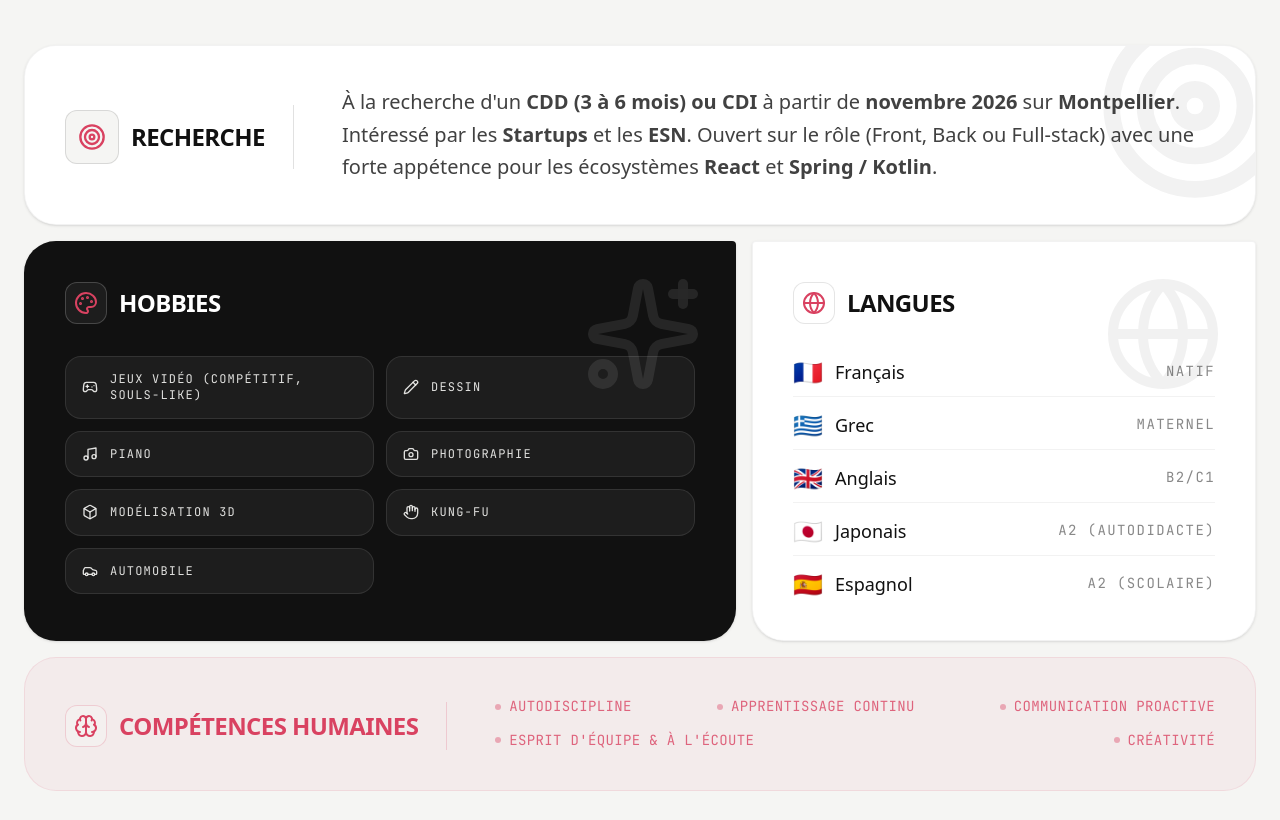
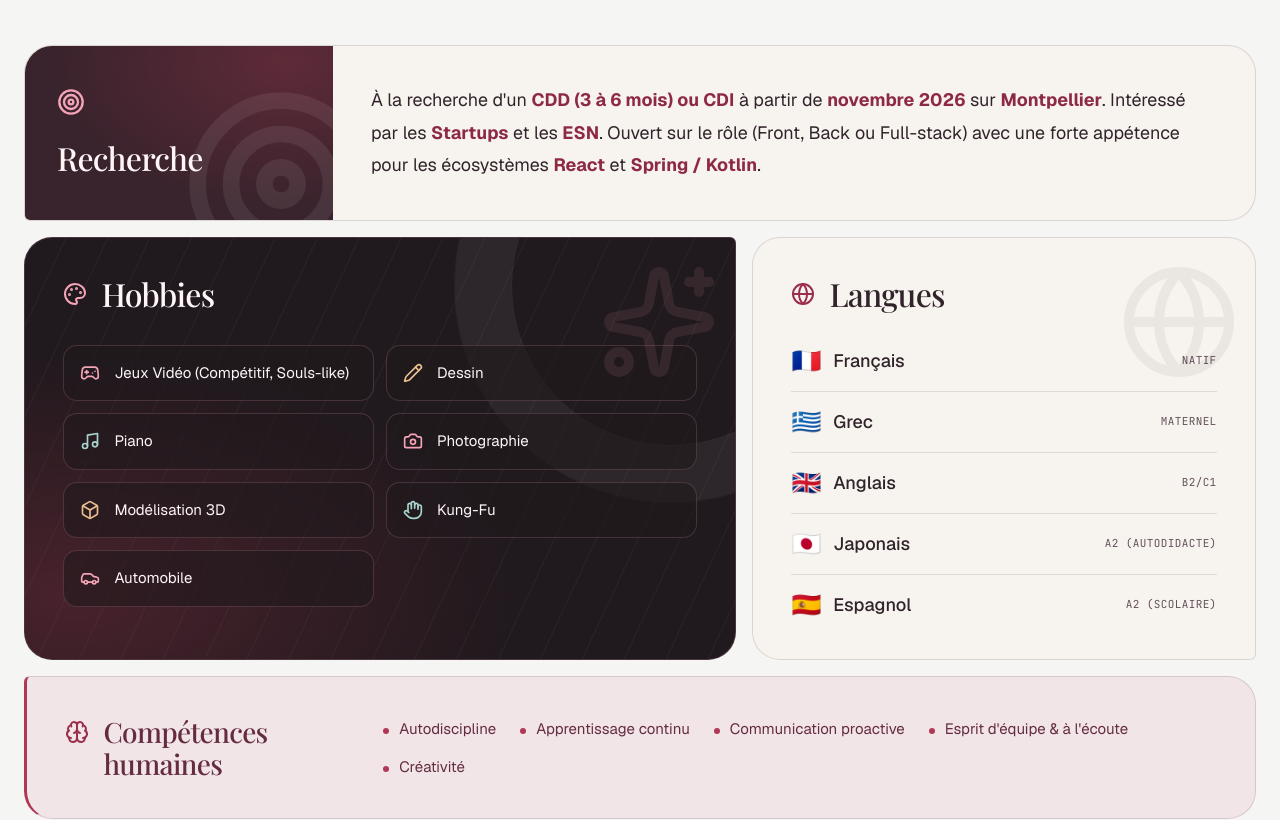
Before and after one commit to theodoredeboisseson/theodoredeboisseson.github.io, a Next.js app: page / in a window 1280 px wide. Shown: the part 1020-1840 px from the top of the page. Built offline with nearby package versions, Linux system fonts and the light colour scheme; a web font is replaced by a local one.

Commit message:
style: refresh profile bento surfaces

```diff
--- /dev/null
+++ b/app/components/sections/AboutSection.module.css
@@ -0,0 +1,179 @@
+.grid {
+    display: grid;
+    grid-template-columns: minmax(0, 1fr);
+    gap: 1rem;
+    font-family: var(--font-geist-sans), sans-serif;
+}
+
+.card {
+    position: relative;
+    isolation: isolate;
+    min-width: 0;
+    overflow: hidden;
+    padding: clamp(1.5rem, 3vw, 2.5rem);
+    border: 1px solid #39232c26;
+    border-radius: 1.75rem;
+    background: var(--surface-paper, #f7f4ef);
+    color: #30232a;
+}
+
+.heading {
+    display: flex;
+    align-items: center;
+    gap: .875rem;
+    margin-bottom: 2rem;
+}
+
+.heading > svg { flex-shrink: 0; color: #9b2f4b; }
+
+.title {
+    font-family: var(--font-playfair), serif;
+    font-size: clamp(1.75rem, 2.5vw, 2.25rem);
+    font-weight: 500;
+    line-height: 1.15;
+    letter-spacing: -.025em;
+    text-wrap: balance;
+}
+
+.seeking {
+    display: grid;
+    padding: 0;
+    border-radius: 1.75rem 1.75rem 1.75rem .375rem;
+}
+
+.seekingHeading {
+    position: relative;
+    display: flex;
+    overflow: hidden;
+    align-items: center;
+    gap: 1rem;
+    padding: 1.5rem;
+    background: radial-gradient(ellipse at 85% 9%, #d942613b, transparent 65%) var(--surface-wine, #39232c);
+    color: #fff5f7;
+}
+
+.seekingHeading > svg:first-child { flex-shrink: 0; color: #f5a4b8; }
+.seekingHeading .title { position: relative; z-index: 1; }
+.seekingMark { position: absolute; right: -3rem; bottom: -4rem; opacity: .08; pointer-events: none; }
+
+.seekingText {
+    align-self: center;
+    padding: clamp(1.5rem, 3vw, 2.5rem);
+    font-size: clamp(1rem, 1.4vw, 1.125rem);
+    line-height: 1.8;
+}
+
+.seekingText strong { font-weight: 650; color: #8e2944; }
+
+.hobbies {
+    border-color: #f5a4b833;
+    border-top-right-radius: .375rem;
+    background: var(--surface-ink, #20191d);
+    color: #fff5f7;
+}
+
+.hobbies::before {
+    content: "";
+    position: absolute;
+    z-index: -1;
+    inset: 0;
+    pointer-events: none;
+    background:
+        radial-gradient(ellipse at 6% 85%, #d9426138, transparent 48%),
+        repeating-linear-gradient(115deg, transparent 0 36px, #ffffff0b 37px, transparent 38px);
+}
+
+.hobbies::after {
+    content: "";
+    position: absolute;
+    z-index: -1;
+    top: -7rem;
+    right: -6rem;
+    width: 20rem;
+    aspect-ratio: 1;
+    border: 1px solid #ffffff14;
+    border-radius: 50%;
+    box-shadow: 0 0 0 3.5rem #ffffff05, 0 0 0 calc(3.5rem + 1px) #ffffff0a;
+    pointer-events: none;
+}
+
+.hobbies .heading > svg { color: #f5a4b8; }
+.watermark { position: absolute; top: 1.5rem; right: 1rem; opacity: .06; pointer-events: none; }
+.hobbies .watermark { color: #f5a4b8; opacity: .1; }
+
+.hobbyList { display: grid; gap: .75rem; }
+
+.hobby {
+    display: flex;
+    min-width: 0;
+    align-items: center;
+    gap: .875rem;
+    padding: 1rem;
+    border: 1px solid #f5a4b82e;
+    border-radius: .875rem;
+    background: #20191d99;
+    font-size: .9375rem;
+    line-height: 1.5;
+}
+
+.hobby > svg { flex-shrink: 0; color: #f5a4b8; }
+.hobby:nth-child(3n + 2) > svg { color: #e9bf90; }
+.hobby:nth-child(3n) > svg { color: #a9d3cf; }
+
+.languages { display: flex; flex-direction: column; border-bottom-right-radius: .375rem; }
+.languageList { margin-top: auto; }
+
+.language {
+    display: flex;
+    flex-wrap: wrap;
+    align-items: center;
+    justify-content: space-between;
+    gap: .25rem 1rem;
+    padding: .875rem 0;
+    border-bottom: 1px solid #39232c1f;
+}
+
+.language:first-child { padding-top: 0; }
+.language:last-child { padding-bottom: 0; border-bottom: 0; }
+.languageName { display: flex; align-items: center; gap: .75rem; font-size: 1.125rem; font-weight: 500; }
+.level { color: #63515a; font-family: var(--font-mono), monospace; font-size: .6875rem; line-height: 1.7; text-transform: uppercase; letter-spacing: .035em; }
+
+.softSkills {
+    display: grid;
+    gap: 1.5rem;
+    border-top-left-radius: .375rem;
+    border-left: 3px solid #b13756;
+    background: #f1e5e8;
+    color: #652c40;
+}
+
+.softSkills .heading { align-items: flex-start; margin-bottom: 0; }
+.softSkills .heading > svg { margin-top: .25rem; }
+.softSkills .title { max-width: 16ch; font-size: 1.75rem; }
+.softSkillList { display: flex; flex-wrap: wrap; align-items: center; gap: .75rem 1.5rem; }
+.softSkillList li { display: flex; align-items: baseline; gap: .625rem; font-size: .9375rem; line-height: 1.6; }
+.softSkillList li::before { content: ""; width: .375rem; height: .375rem; flex-shrink: 0; border-radius: 50%; background: #b13756; }
+
+@media (min-width: 640px) {
+    .hobbyList { grid-template-columns: repeat(2, minmax(0, 1fr)); }
+}
+
+@media (min-width: 768px) {
+    .grid { grid-template-columns: repeat(12, minmax(0, 1fr)); }
+    .seeking, .softSkills { grid-column: 1 / -1; }
+    .seeking { grid-template-columns: minmax(0, 3fr) minmax(0, 9fr); }
+    .seekingHeading { flex-direction: column; align-items: flex-start; justify-content: center; gap: 1.5rem; }
+    .hobbies { grid-column: span 7; }
+    .languages { grid-column: span 5; }
+    .hobbyList { grid-template-columns: minmax(0, 1fr); }
+}
+
+@media (min-width: 1024px) {
+    .hobbyList { grid-template-columns: repeat(2, minmax(0, 1fr)); }
+    .seekingHeading { padding: 2rem; }
+    .softSkills { grid-template-columns: minmax(0, 3fr) minmax(0, 9fr); gap: 2.5rem; }
+}
+
+@media (prefers-reduced-motion: reduce) {
+    .card { opacity: 1 !important; transform: none !important; }
+}
--- a/app/components/sections/AboutSection.tsx
+++ b/app/components/sections/AboutSection.tsx
@@ -19,6 +19,7 @@ import {
 
 import Section from '@/app/components/ui/containers/Section';
 import { AboutSectionProps } from '@/app/types';
+import styles from './AboutSection.module.css';
 
 const iconMap: Record<string, LucideIcon> = {
     Gamepad2,
@@ -34,89 +35,79 @@ const iconMap: Record<string, LucideIcon> = {
 export default function AboutSection({ id, seeking, languages, softSkills, hobbies }: AboutSectionProps) {
     return (
         <Section id={id} title="Profil" className="container-7xl px-4 md:px-6 py-12 mt-8">
-            <div className="bento-grid">
-                {/* Status/Seeking (Full width or Span 12) - Highlighted */}
+            <div className={styles.grid}>
                 <motion.div
                     initial={{ opacity: 0, y: 30 }}
                     whileInView={{ opacity: 1, y: 0 }}
                     viewport={{ once: true }}
-                    className="md:col-span-12 bento-card rounded-bl-sm md:rounded-bl-4xl group flex flex-col md:flex-row gap-6 lg:gap-8 items-start md:items-center w-full"
+                    className={`motion-reducible ${styles.card} ${styles.seeking}`}
+                    aria-labelledby="profile-seeking"
                 >
-                    <div className="absolute -right-10 -top-10 opacity-5 group-hover:opacity-10 transition-opacity">
-                        <Target size={200} />
+                    <div className={styles.seekingHeading}>
+                        <Target size={28} aria-hidden="true" />
+                        <h3 id="profile-seeking" className={styles.title}>Recherche</h3>
+                        <Target size={200} className={styles.seekingMark} aria-hidden="true" />
                     </div>
-                    <div className="flex items-center gap-3 w-fit pt-1 shrink-0 relative z-10">
-                        <div className="p-3 border border-border rounded-xl bg-background text-primary">
-                            <Target size={28} />
-                        </div>
-                        <h3 className="text-xl md:text-2xl font-bold font-sans uppercase tracking-tight w-fit">Recherche</h3>
-                        <div className="hidden md:block w-px h-16 bg-border mx-4"></div>
-                    </div>
-                    <div className="relative z-10 font-sans text-lg md:text-xl text-foreground/80 leading-relaxed max-w-4xl">
-                        {/* Process bold text from JSON simple markdown style */}
-                        {seeking.description.split(/(\*\*.*?\*\*)/).map((part, i) =>
+                    <p className={styles.seekingText}>
+                        {seeking.description.split(/(\*\*.*?\*\*)/).map((part, partIndex) =>
                             part.startsWith('**') && part.endsWith('**')
-                                ? <strong key={i}>{part.slice(2, -2)}</strong>
+                                ? <strong key={partIndex}>{part.slice(2, -2)}</strong>
                                 : part
                         )}
-                    </div>
+                    </p>
                 </motion.div>
 
-                {/* Hobbies Card (Larger, Span 7) */}
                 <motion.div
-                    initial={{ opacity: 0, x: -30 }}
-                    whileInView={{ opacity: 1, x: 0 }}
+                    initial={{ opacity: 0, y: 24 }}
+                    whileInView={{ opacity: 1, y: 0 }}
                     viewport={{ once: true }}
                     transition={{ delay: 0.1, duration: 0.6 }}
-                    className="md:col-span-7 bento-card bento-card-dark rounded-br-sm md:rounded-br-4xl md:rounded-tr-sm group"
+                    className={`motion-reducible ${styles.card} ${styles.hobbies}`}
+                    aria-labelledby="profile-hobbies"
                 >
-                    <div className="absolute top-0 right-0 p-8 opacity-10 group-hover:opacity-20 transition-opacity">
+                    <div className={styles.watermark} aria-hidden="true">
                         <Sparkles size={120} />
                     </div>
-                    <div className="flex items-center gap-3 mb-8 relative z-10">
-                        <div className="p-2 border border-background/20 rounded-xl bg-background/5">
-                            <Palette className="text-primary" size={24} />
-                        </div>
-                        <h3 className="text-2xl font-bold font-sans uppercase tracking-tight text-white">Hobbies</h3>
+                    <div className={styles.heading}>
+                        <Palette size={24} aria-hidden="true" />
+                        <h3 id="profile-hobbies" className={styles.title}>Hobbies</h3>
                     </div>
-                    <div className="grid grid-cols-1 sm:grid-cols-2 gap-3 relative z-10 w-full">
-                        {hobbies.map((hobby, i) => {
+                    <ul role="list" className={styles.hobbyList}>
+                        {hobbies.map(hobby => {
                             const IconComponent = iconMap[hobby.icon] || Sparkles;
                             return (
-                                <div key={i} className="px-4 py-3.5 rounded-2xl border border-background/10 bg-background/5 hover:bg-background/10 transition-colors flex items-center gap-3">
-                                    <IconComponent size={16} className="shrink-0" />
-                                    <span className="font-mono text-xs uppercase tracking-widest leading-snug">{hobby.name}</span>
-                                </div>
+                                <li key={hobby.name} className={styles.hobby}>
+                                    <IconComponent size={20} aria-hidden="true" />
+                                    <span>{hobby.name}</span>
+                                </li>
                             );
                         })}
-                    </div>
+                    </ul>
                 </motion.div>
 
-                {/* Languages Card (Span 5) */}
                 <motion.div
-                    initial={{ opacity: 0, x: 30 }}
-                    whileInView={{ opacity: 1, x: 0 }}
+                    initial={{ opacity: 0, y: 24 }}
+                    whileInView={{ opacity: 1, y: 0 }}
                     viewport={{ once: true }}
                     transition={{ delay: 0.2, duration: 0.6 }}
-                    className="md:col-span-5 bento-card rounded-tr-sm md:rounded-tl-sm group flex flex-col justify-between"
+                    className={`motion-reducible ${styles.card} ${styles.languages}`}
+                    aria-labelledby="profile-languages"
                 >
-                    <div className="absolute top-0 right-0 p-8 opacity-5 group-hover:opacity-10 transition-opacity">
+                    <div className={styles.watermark} aria-hidden="true">
                         <Globe size={120} />
                     </div>
-                    <div className="flex items-center gap-3 mb-8 relative z-10">
-                        <div className="p-2 border border-black/10 rounded-xl bg-white">
-                            <Globe className="text-primary" size={24} />
-                        </div>
-                        <h3 className="text-2xl font-bold font-sans uppercase tracking-tight">Langues</h3>
+                    <div className={styles.heading}>
+                        <Globe size={24} aria-hidden="true" />
+                        <h3 id="profile-languages" className={styles.title}>Langues</h3>
                     </div>
-                    <ul className="flex flex-col gap-3 relative z-10 grow justify-end">
-                        {languages.map((lang, i) => (
-                            <li key={i} className="flex flex-col sm:flex-row sm:items-center justify-between group/item pb-2 border-b border-black/5 last:border-0 last:pb-0 gap-1">
-                                <span className="font-sans text-lg font-medium flex items-center gap-3">
+                    <ul role="list" className={styles.languageList}>
+                        {languages.map(lang => (
+                            <li key={lang.name} className={styles.language}>
+                                <span className={styles.languageName}>
                                     <span className="text-2xl" aria-hidden="true">{lang.flag}</span>
                                     {lang.name}
                                 </span>
-                                <span className="text-micro uppercase tracking-widest text-foreground/50 group-hover/item:text-primary transition-colors">
+                                <span className={styles.level}>
                                     {lang.level}
                                 </span>
                             </li>
@@ -124,31 +115,23 @@ export default function AboutSection({ id, seeking, languages, softSkills, hobbi
                     </ul>
                 </motion.div>
 
-                {/* Soft Skills */}
                 <motion.div
                     initial={{ opacity: 0, y: 30 }}
                     whileInView={{ opacity: 1, y: 0 }}
                     viewport={{ once: true }}
                     transition={{ delay: 0.3, duration: 0.6 }}
-                    className="md:col-span-12 bg-primary/5 text-primary bento-card rounded-tl-sm md:rounded-tl-4xl group border-primary/10 hover:border-primary/30 hover:bg-primary/10 flex flex-col lg:flex-row gap-6 lg:gap-8 items-start lg:items-center w-full shadow-none"
+                    className={`motion-reducible ${styles.card} ${styles.softSkills}`}
+                    aria-labelledby="profile-soft-skills"
                 >
-                    <div className="flex items-center gap-3 w-fit pt-1 shrink-0">
-                        <div className="p-2 border border-primary/20 rounded-xl bg-background/50">
-                            <Brain size={24} />
-                        </div>
-                        <h3 className="text-xl md:text-2xl font-bold font-sans uppercase tracking-tight w-fit">Compétences humaines</h3>
-                        <div className="hidden lg:block w-px h-12 bg-primary/20 mx-4"></div>
+                    <div className={styles.heading}>
+                        <Brain size={24} aria-hidden="true" />
+                        <h3 id="profile-soft-skills" className={styles.title}>Compétences humaines</h3>
                     </div>
-                    <div className="flex flex-wrap justify-between gap-x-4 gap-y-4 w-full">
-                        {softSkills.map((skill, i) => (
-                            <div key={i} className="flex items-center gap-2 group/skill">
-                                <span className="w-1.5 h-1.5 rounded-full bg-primary/40 group-hover/skill:bg-primary transition-colors shrink-0" />
-                                <span className="font-mono text-xs lg:text-sm uppercase tracking-wide opacity-80 group-hover/skill:opacity-100 transition-opacity leading-tight">
-                                    {skill}
-                                </span>
-                            </div>
+                    <ul role="list" className={styles.softSkillList}>
+                        {softSkills.map(skill => (
+                            <li key={skill}>{skill}</li>
                         ))}
-                    </div>
+                    </ul>
                 </motion.div>
             </div>
         </Section>
```
